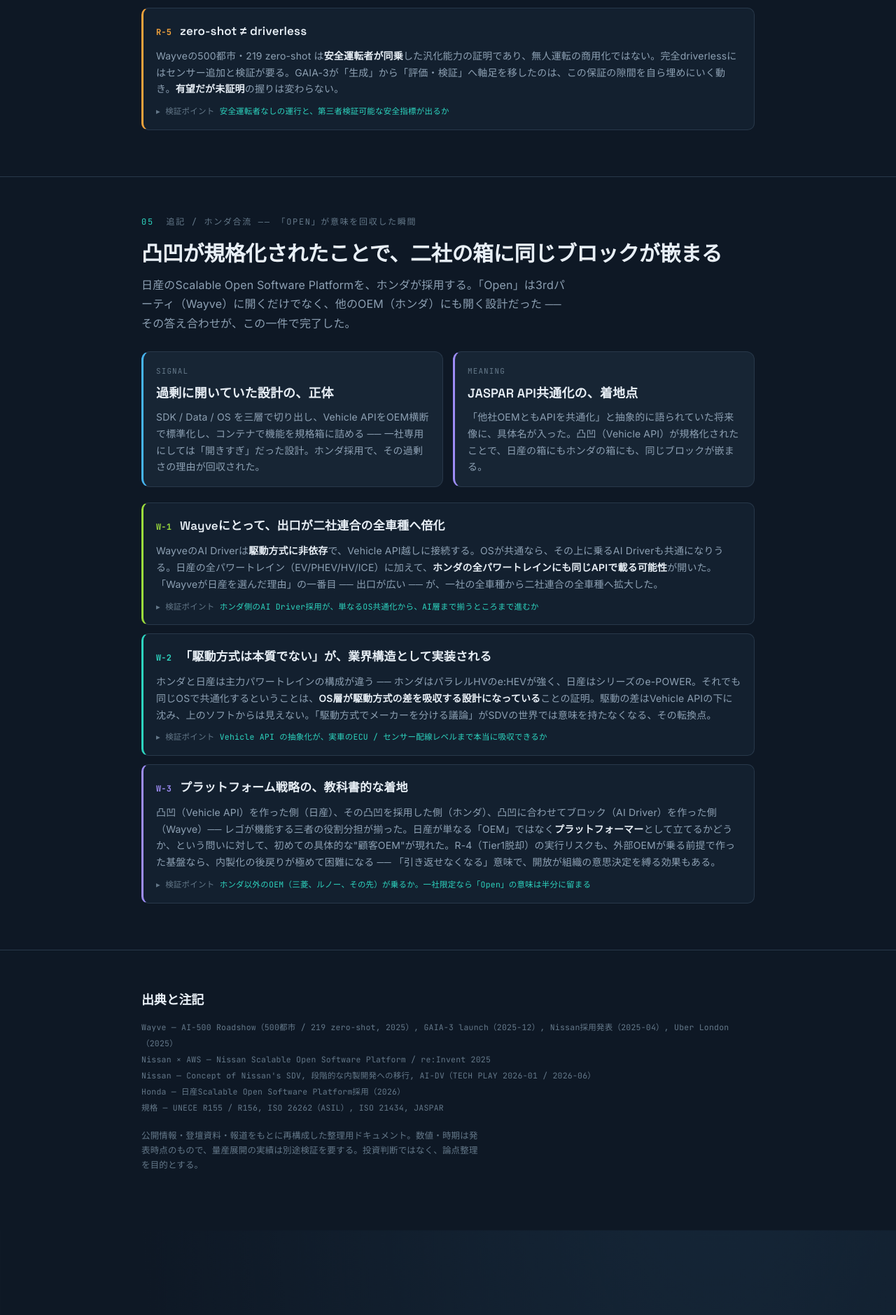
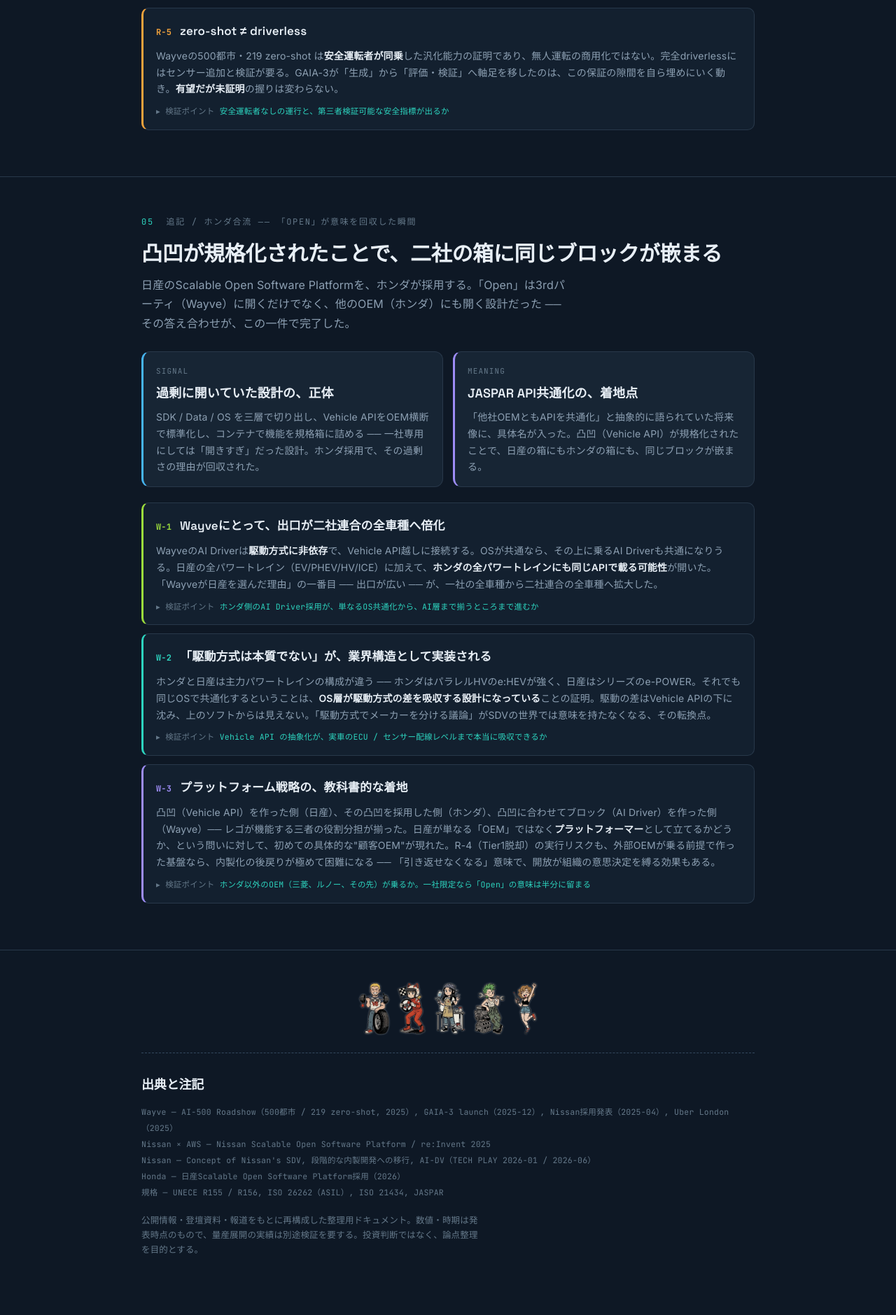
Before and after one commit to soy-tuber/nissan-notes, a Jekyll site: the page wayve_roadmap.html, which Jekyll copies as it is, in a window 1280 px wide. Shown: the part 4392-6271 px from the top of the page at 70% size. Built offline with Jekyll 4.4.1, drawn with Linux system fonts in a browser that asks for light colours; before the commit the page ends 6150 px from its top, so only the background shows below that.

Commit message:
wayve_roadmap にもキャストを配置
レイアウト非適用の独立HTMLなので、同じ仕組みを頁内に持たせた。
- 版面920pxの外側のガターに5人を散らす（3/25/47/69/88%）
- 暗い地で線画が沈むため白の極細ドロップシャドウで輪郭を起こす
- 1360px未満はガターが取れないので非表示にし、代わりに
  フッタ手前へ一列（cast-strip）。本文ページと同じ振る舞い

Co-Authored-By: Claude Opus 5 (1M context) <noreply@anthropic.com>
Claude-Session: https://claude.ai/code/session_017n7KYyEpFRskntH3qqB6Bj

```diff
--- a/wayve_roadmap.html
+++ b/wayve_roadmap.html
@@ -150,9 +150,41 @@
   .reveal.in{opacity:1;transform:none}
   @media(prefers-reduced-motion:reduce){.reveal{opacity:1;transform:none;transition:none}}
   a{color:var(--nissan)}
+
+  /* ---------- CAST（カスタムカー・ギャング）----------
+     版面は 920px。その外側のガターにだけ置くので本文には食い込まない。
+     暗い地なので線画が沈む。白の極細ドロップシャドウで輪郭を起こす。 */
+  body{position:relative}
+  header,section,footer{position:relative;z-index:1}
+  .deco{position:absolute;inset:0;pointer-events:none;overflow:hidden;z-index:0;display:none}
+  .deco img{position:absolute;width:170px;height:auto;opacity:.92;
+    filter:drop-shadow(0 0 1px rgba(255,255,255,.5)) drop-shadow(0 4px 12px rgba(0,0,0,.55))}
+  .deco .d1{top:3%;  right:calc(50% + 500px)}
+  .deco .d2{top:25%; left: calc(50% + 500px)}
+  .deco .d3{top:47%; right:calc(50% + 500px)}
+  .deco .d4{top:69%; left: calc(50% + 500px)}
+  .deco .d5{top:88%; right:calc(50% + 500px)}
+  /* 920 + (40 + 170)×2 = 1340。居場所が取れない幅では出さない */
+  @media(min-width:1360px){ .deco{display:block} }
+  /* 狭い画面はガターが無いので、記事末尾に一列で出す */
+  .cast-strip{display:none}
+  @media(max-width:1359px){
+    .cast-strip{display:flex;align-items:flex-end;justify-content:center;gap:12px;
+      margin:0 0 30px;padding-bottom:26px;border-bottom:1px dashed var(--line2)}
+    .cast-strip img{height:74px;width:auto;opacity:.92;
+      filter:drop-shadow(0 0 1px rgba(255,255,255,.5))}
+  }
 </style>
 </head>
 <body>
+
+<div class="deco" aria-hidden="true">
+  <img class="d1" src="images/cast/muscle-b.webp" alt="" loading="lazy" decoding="async">
+  <img class="d2" src="images/cast/racer-b.webp" alt="" loading="lazy" decoding="async">
+  <img class="d3" src="images/cast/painter-a.webp" alt="" loading="lazy" decoding="async">
+  <img class="d4" src="images/cast/mechanic-b.webp" alt="" loading="lazy" decoding="async">
+  <img class="d5" src="images/cast/radio-b.webp" alt="" loading="lazy" decoding="async">
+</div>
 
 <header>
   <div class="wrap">
@@ -406,6 +438,13 @@
 <!-- FOOTER -->
 <footer>
   <div class="wrap">
+    <div class="cast-strip" aria-hidden="true">
+      <img src="images/cast/muscle-b.webp" alt="" loading="lazy" decoding="async">
+      <img src="images/cast/racer-b.webp" alt="" loading="lazy" decoding="async">
+      <img src="images/cast/painter-a.webp" alt="" loading="lazy" decoding="async">
+      <img src="images/cast/mechanic-b.webp" alt="" loading="lazy" decoding="async">
+      <img src="images/cast/radio-b.webp" alt="" loading="lazy" decoding="async">
+    </div>
     <h2>出典と注記</h2>
     <p class="src">
       Wayve — AI-500 Roadshow（500都市 / 219 zero-shot, 2025）, GAIA-3 launch（2025-12）, Nissan採用発表（2025-04）, Uber London（2025）<br>
```
